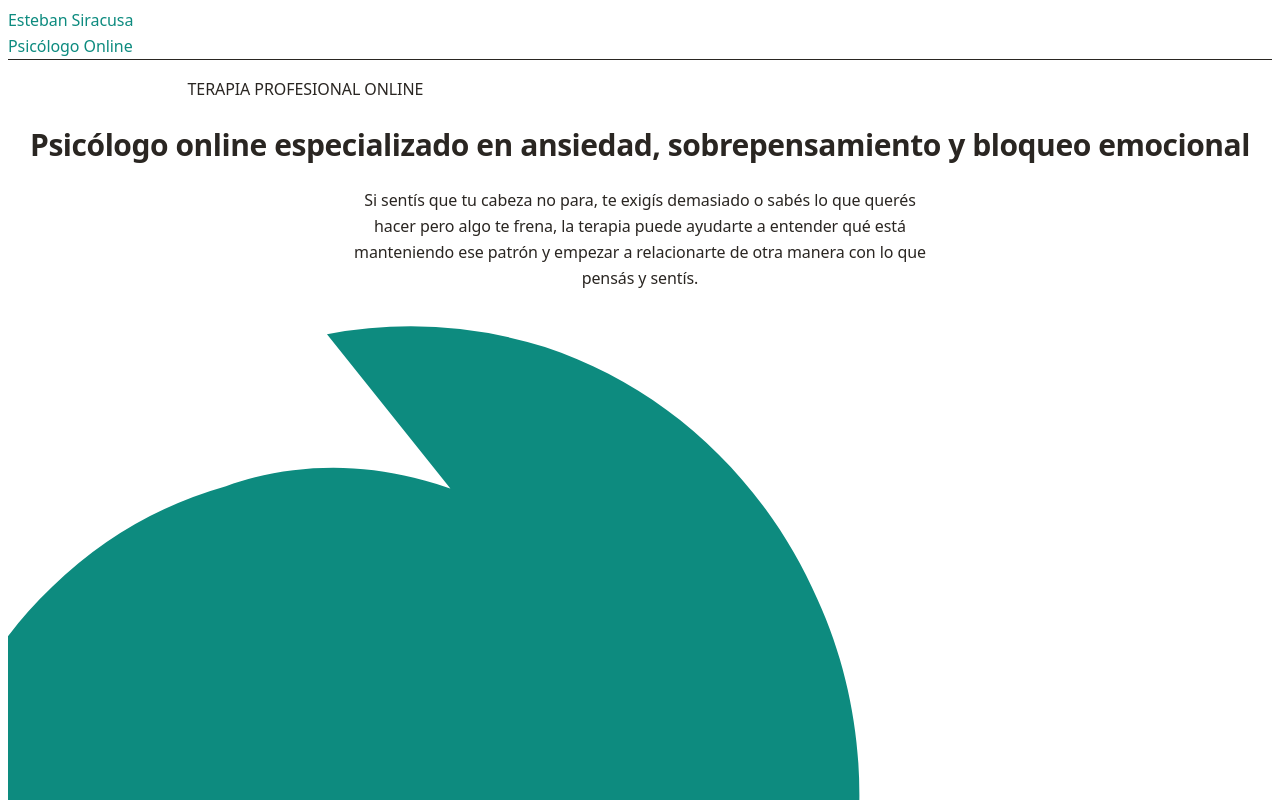
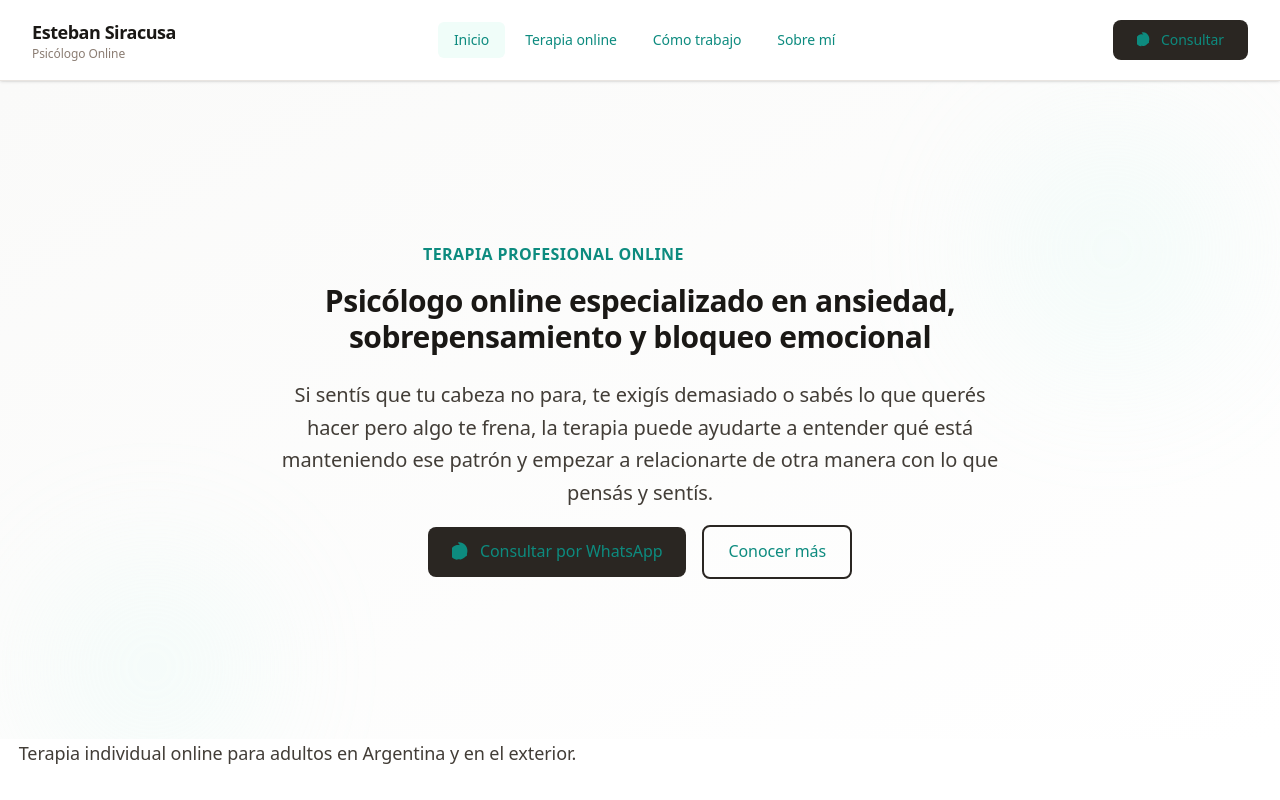
Before and after one commit to estebansir/siracusa-psicologo, a Next.js app: page / in a window 1280 px wide. Shown: the top 800 px of the page. Built offline with nearby package versions, Linux system fonts and the light colour scheme; no server answers.

Commit message:
Fix Tailwind v4 styles

```diff
--- a/app/globals.css
+++ b/app/globals.css
@@ -1,6 +1,101 @@
-@tailwind base;
-@tailwind components;
-@tailwind utilities;
+@import "tailwindcss";
+
+@theme {
+  --color-white: #ffffff;
+  --color-black: #000000;
+
+  --color-gray-0: #ffffff;
+  --color-gray-50: #fafaf9;
+  --color-gray-100: #f5f3f0;
+  --color-gray-200: #e8e4e0;
+  --color-gray-300: #dcd8d3;
+  --color-gray-400: #bfb8af;
+  --color-gray-500: #8b7d73;
+  --color-gray-600: #5f544a;
+  --color-gray-700: #423d37;
+  --color-gray-800: #2a2622;
+  --color-gray-900: #1a1815;
+
+  --color-teal-50: #f0fdf9;
+  --color-teal-100: #d4f8f0;
+  --color-teal-600: #0d8b7f;
+  --color-teal-700: #0d8b7f;
+  --color-teal-800: #084f47;
+
+  --color-slate-50: #f8fafc;
+  --color-slate-100: #f1f5f9;
+  --color-slate-200: #e2e8f0;
+  --color-slate-600: #475569;
+  --color-slate-700: #334155;
+
+  --color-blue-50: #eff6ff;
+  --color-blue-100: #dbeafe;
+  --color-blue-700: #1d4ed8;
+
+  --color-indigo-50: #eef2ff;
+  --color-indigo-100: #e0e7ff;
+  --color-indigo-700: #4f46e5;
+
+  --spacing-px: 1px;
+  --spacing-0: 0;
+  --spacing-1: 0.25rem;
+  --spacing-2: 0.5rem;
+  --spacing-3: 0.75rem;
+  --spacing-4: 1rem;
+  --spacing-6: 1.5rem;
+  --spacing-8: 2rem;
+  --spacing-10: 2.5rem;
+  --spacing-12: 3rem;
+  --spacing-16: 4rem;
+  --spacing-20: 5rem;
+  --spacing-24: 6rem;
+  --spacing-32: 8rem;
+  --spacing-40: 10rem;
+  --spacing-48: 12rem;
+  --spacing-56: 14rem;
+  --spacing-64: 16rem;
+  --spacing-80: 20rem;
+  --spacing-96: 24rem;
+
+  --font-size-xs: 0.875rem;
+  --font-size-sm: 0.9375rem;
+  --font-size-base: 1rem;
+  --font-size-lg: 1.125rem;
+  --font-size-xl: 1.25rem;
+  --font-size-2xl: 1.5rem;
+  --font-size-3xl: 1.875rem;
+  --font-size-4xl: 2.25rem;
+  --font-size-5xl: 3rem;
+  --font-size-6xl: 3.75rem;
+
+  --line-height-tight: 1.2;
+  --line-height-snug: 1.375;
+  --line-height-normal: 1.5;
+  --line-height-relaxed: 1.625;
+  --line-height-loose: 1.75;
+
+  --letter-spacing-tight: -0.01em;
+  --letter-spacing-normal: 0em;
+  --letter-spacing-wide: 0.01em;
+
+  --border-radius-none: 0px;
+  --border-radius-sm: 0.125rem;
+  --border-radius-DEFAULT: 0.375rem;
+  --border-radius-md: 0.375rem;
+  --border-radius-lg: 0.5rem;
+  --border-radius-xl: 0.75rem;
+  --border-radius-2xl: 1rem;
+  --border-radius-3xl: 1.5rem;
+  --border-radius-full: 9999px;
+
+  --blur-sm: 4px;
+  --blur-DEFAULT: 8px;
+  --blur-md: 12px;
+  --blur-lg: 16px;
+  --blur-xl: 24px;
+  --blur-2xl: 40px;
+  --blur-3xl: 64px;
+}
 
 * {
   -webkit-font-smoothing: antialiased;
--- a/components/HeroSection.tsx
+++ b/components/HeroSection.tsx
@@ -20,14 +20,14 @@ export default function HeroSection({
   secondaryCtaHref,
 }: HeroSectionProps) {
   return (
-    <section className="relative bg-gradient-to-br from-gray-50 to-white pt-20 pb-24 sm:pt-32 sm:pb-32 lg:pt-40 lg:pb-44 overflow-hidden">
-      {/* Subtle background pattern */}
+    <section className="relative bg-gradient-to-br from-gray-50 to-white py-20 sm:py-32 lg:py-40 overflow-hidden">
+      {/* Background pattern - simplified decorative elements */}
       <div className="absolute inset-0 opacity-20 pointer-events-none">
-        <div className="absolute top-20 right-0 w-96 h-96 bg-teal-100 rounded-full mix-blend-multiply filter blur-3xl"></div>
-        <div className="absolute -bottom-8 left-20 w-80 h-80 bg-teal-100 rounded-full mix-blend-multiply filter blur-3xl"></div>
+        <div className="absolute top-10 right-10 w-64 h-64 rounded-full bg-teal-100 mix-blend-multiply filter blur-3xl"></div>
+        <div className="absolute -bottom-10 left-10 w-56 h-56 rounded-full bg-teal-100 mix-blend-multiply filter blur-3xl"></div>
       </div>
 
-      <div className="section-container relative z-10">
+      <div className="relative z-10 max-w-6xl mx-auto px-4 sm:px-6 lg:px-8">
         <div className="max-w-3xl mx-auto text-center">
           {/* Subtitle/Eyebrow */}
           {subtitle && (
@@ -49,7 +49,7 @@ export default function HeroSection({
           )}
 
           {/* CTAs */}
-          <div className="flex flex-col sm:flex-row gap-4 justify-center items-center sm:items-start">
+          <div className="flex flex-col sm:flex-row gap-4 justify-center items-center">
             <CTAButton
               whatsapp={true}
               message={ctaMessage}
--- a/tailwind.config.ts
+++ b/tailwind.config.ts
@@ -5,66 +5,6 @@ const config: Config = {
     './app/**/*.{js,ts,jsx,tsx,mdx}',
     './components/**/*.{js,ts,jsx,tsx,mdx}',
   ],
-  theme: {
-    extend: {
-      colors: {
-        gray: {
-          0: '#ffffff',
-          50: '#fafaf9',
-          100: '#f5f3f0',
-          200: '#e8e4e0',
-          300: '#dcd8d3',
-          400: '#bfb8af',
-          500: '#8b7d73',
-          600: '#5f544a',
-          700: '#423d37',
-          800: '#2a2622',
-          900: '#1a1815',
-        },
-        teal: {
-          50: '#f0fdf9',
-          100: '#d4f8f0',
-          600: '#0d8b7f',
-          700: '#0a6b64',
-          800: '#084f47',
-        },
-      },
-      fontSize: {
-        xs: '0.875rem',
-        sm: '0.9375rem',
-        base: '1rem',
-        lg: '1.125rem',
-        xl: '1.25rem',
-        '2xl': '1.5rem',
-        '3xl': '1.875rem',
-        '4xl': '2.25rem',
-        '5xl': '3rem',
-      },
-      lineHeight: {
-        tight: '1.2',
-        snug: '1.375',
-        normal: '1.5',
-        relaxed: '1.625',
-        loose: '1.75',
-      },
-      letterSpacing: {
-        tight: '-0.01em',
-        normal: '0em',
-        wide: '0.01em',
-      },
-      spacing: {
-        section: '3.5rem',
-        'section-lg': '5rem',
-      },
-      maxWidth: {
-        prose: '65ch',
-        'container-sm': '32rem',
-        'container-md': '48rem',
-        'container-lg': '64rem',
-        'container-xl': '80rem',
-      },
-    },
-  },
-  plugins: [],
 }
+
 export default config
```
